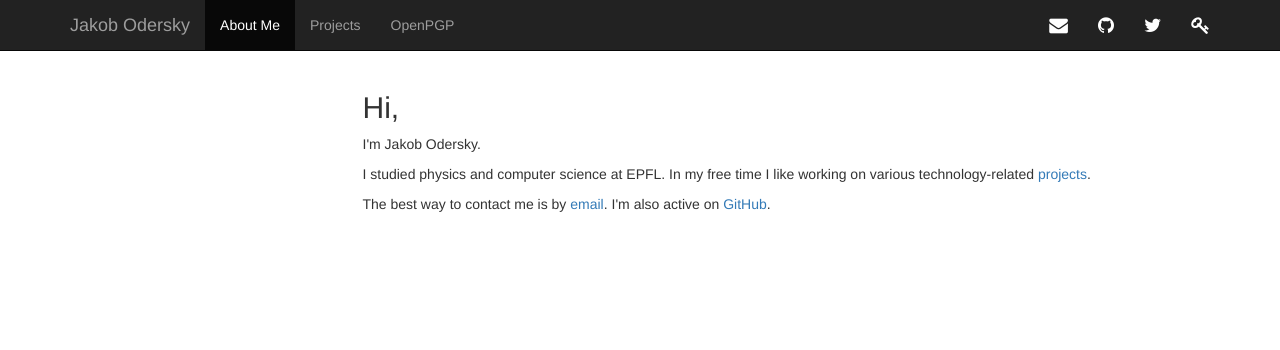
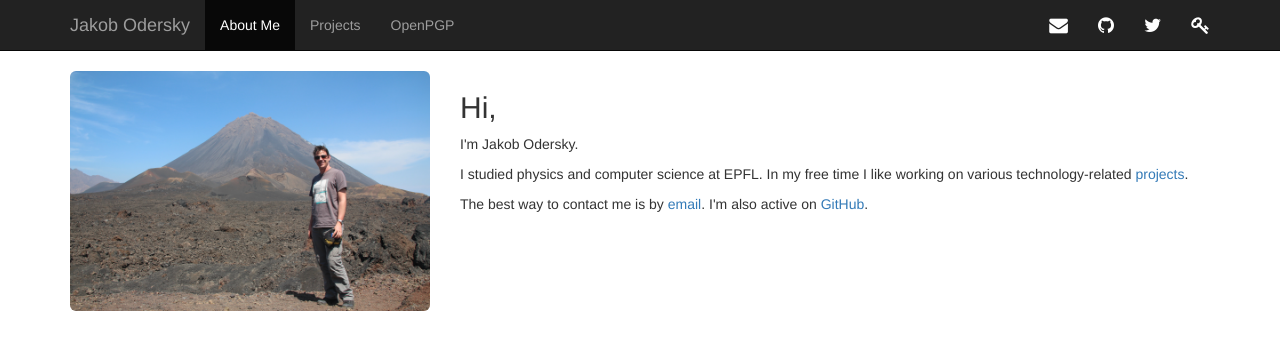
Before and after one commit to jodersky/homepage, a Jekyll site: the page built from index.html, in a window 1280 px wide. Shown: the top 350 px of the page. Built offline with Jekyll 4.4.1, drawn with Linux system fonts in a browser that asks for light colours; nearby versions of some CDN libraries.

Commit message:
update picture

```diff
--- a/index.html
+++ b/index.html
@@ -4,10 +4,10 @@
 id: about
 ---
 <div class="row">
-	<div class="col-sm-3">
-		<!--<img width="100%" class="img-rounded" src="/assets/images/jakob.jpg" alt="Jakob Odersky" -->
+	<div class="col-sm-4">
+		<img width="100%" class="img-rounded" src="/assets/images/jakob.jpg" alt="Jakob Odersky">
 	</div>
-	<div class="col-sm-9">
+	<div class="col-sm-8">
 		<h2>Hi,</h2>
 		<p>I'm Jakob Odersky.</p>
 		<p>I studied physics and computer science at EPFL. In my free time I like working on various technology-related <a href="/projects">projects</a>.</p>
```
Also changed, not shown: assets/images/jakob.jpg (added).
